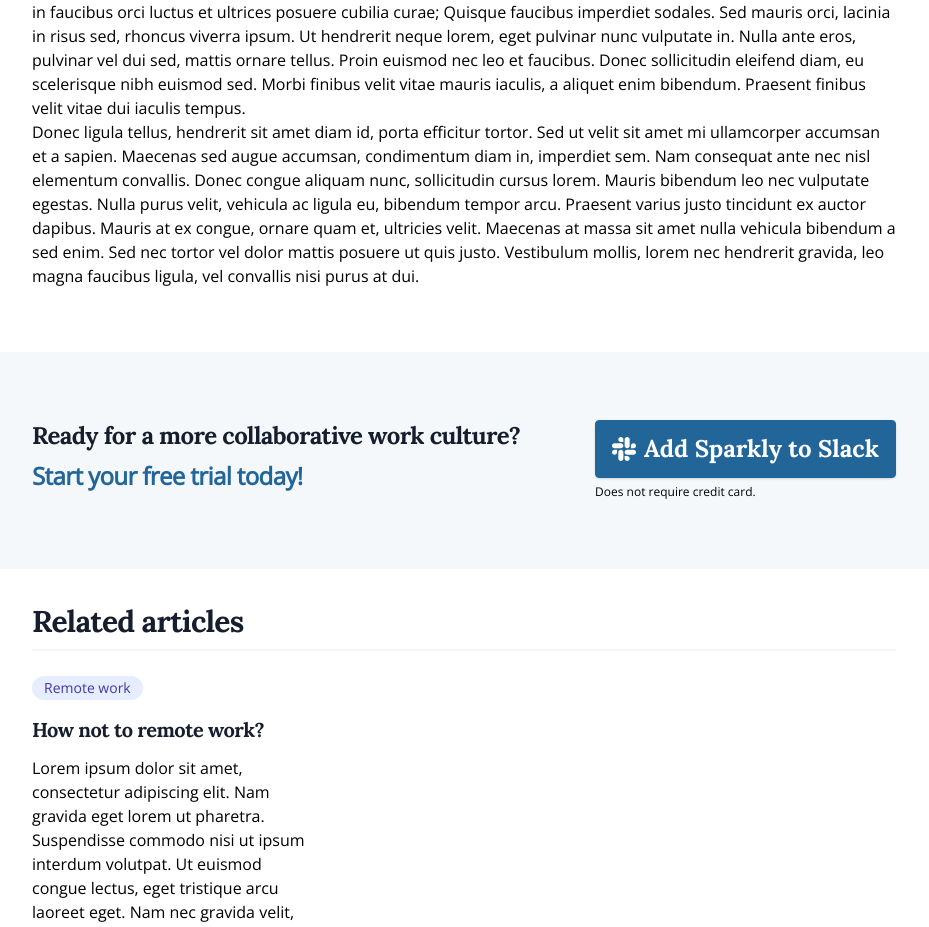
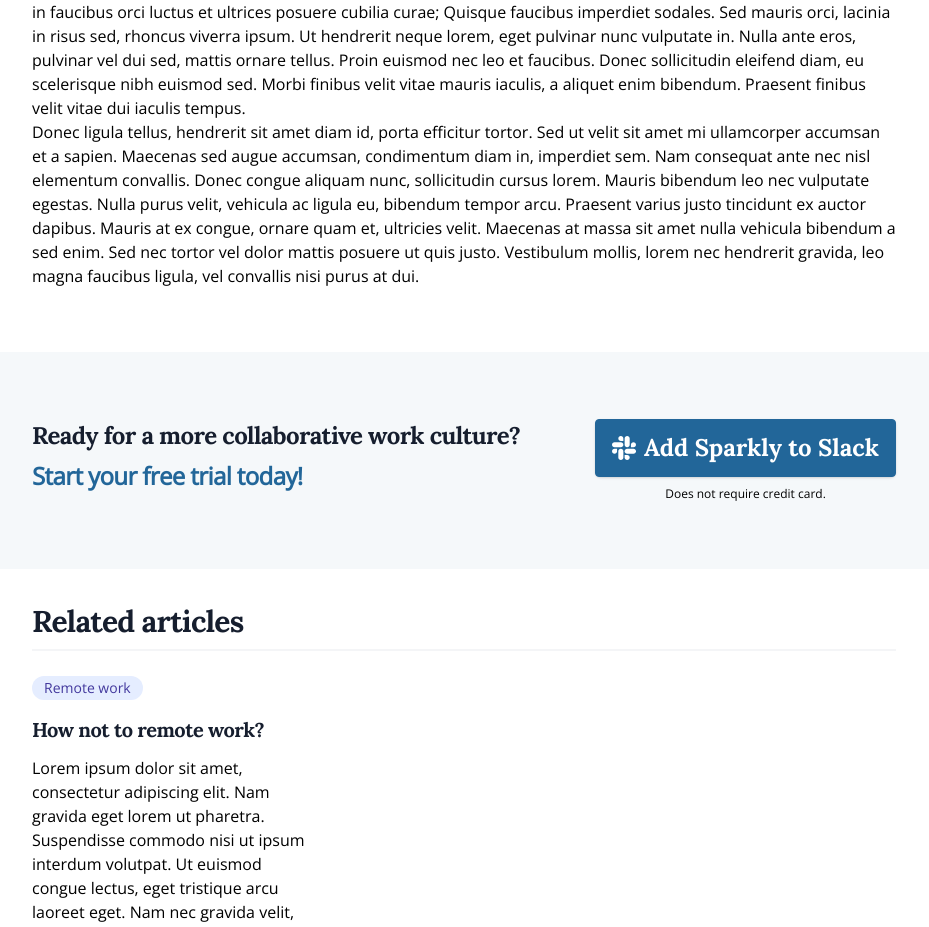
Before and after one commit to Sparklybot/sparklybot.github.io, a Jekyll site: the page built from _posts/2020-06-08-how-to-remote-work.md, in a window 1280 px wide. Shown: the part 762-1689 px from the top of the page, without its empty margins (176-1105 px from the left). Built offline with Jekyll 4.4.1, drawn with Linux system fonts in a browser that asks for light colours; comment, search, counter and statistics services are not loaded.

Commit message:
Center text under CTA button

```diff
--- a/_layouts/post.html
+++ b/_layouts/post.html
@@ -62,8 +62,8 @@
                     Add Sparkly to Slack
                 </a>
             </div>
-            <div class="self-center">
-                <a class="leading-normal mt-2 text-center text-xs self-center">Does not require credit card.</a>
+            <div class="flex justify-center">
+                <a class="leading-normal mt-2 text-center text-xs">Does not require credit card.</a>
             </div>
         </div>
     </div>
```
